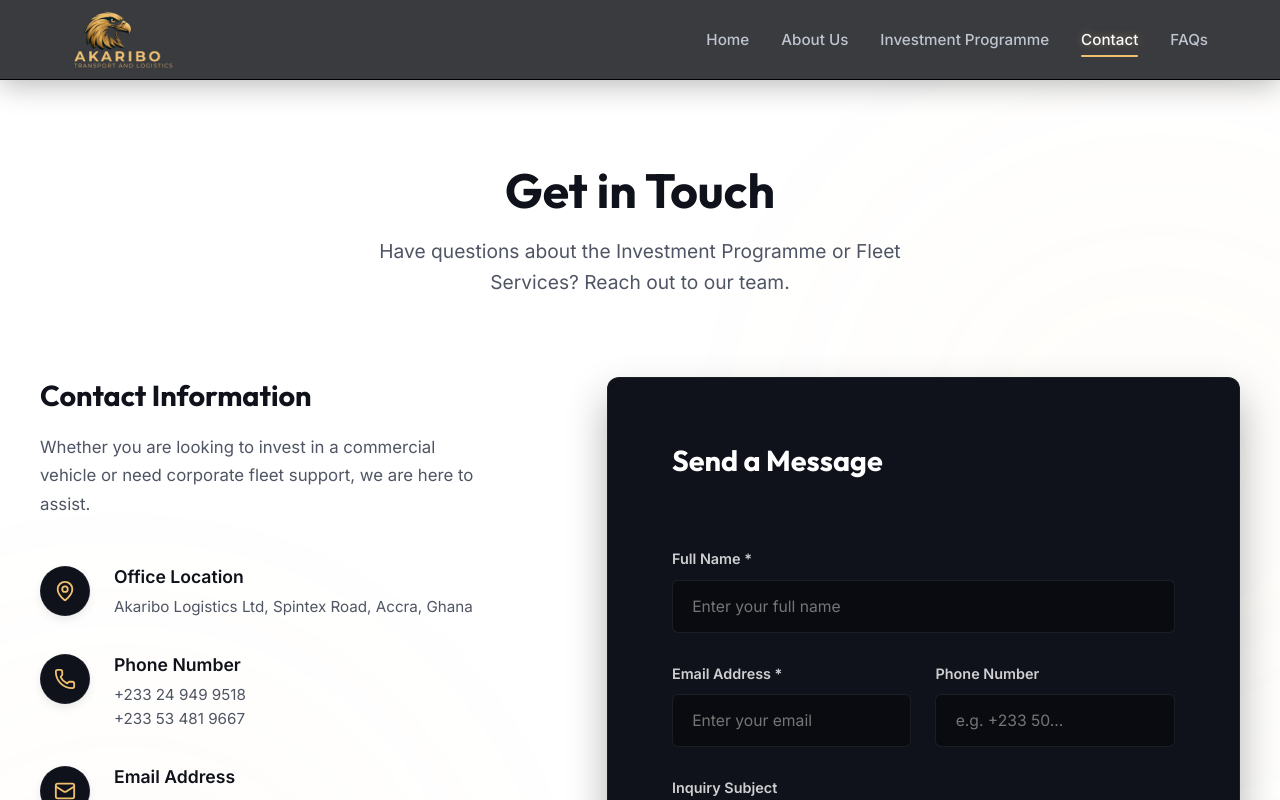
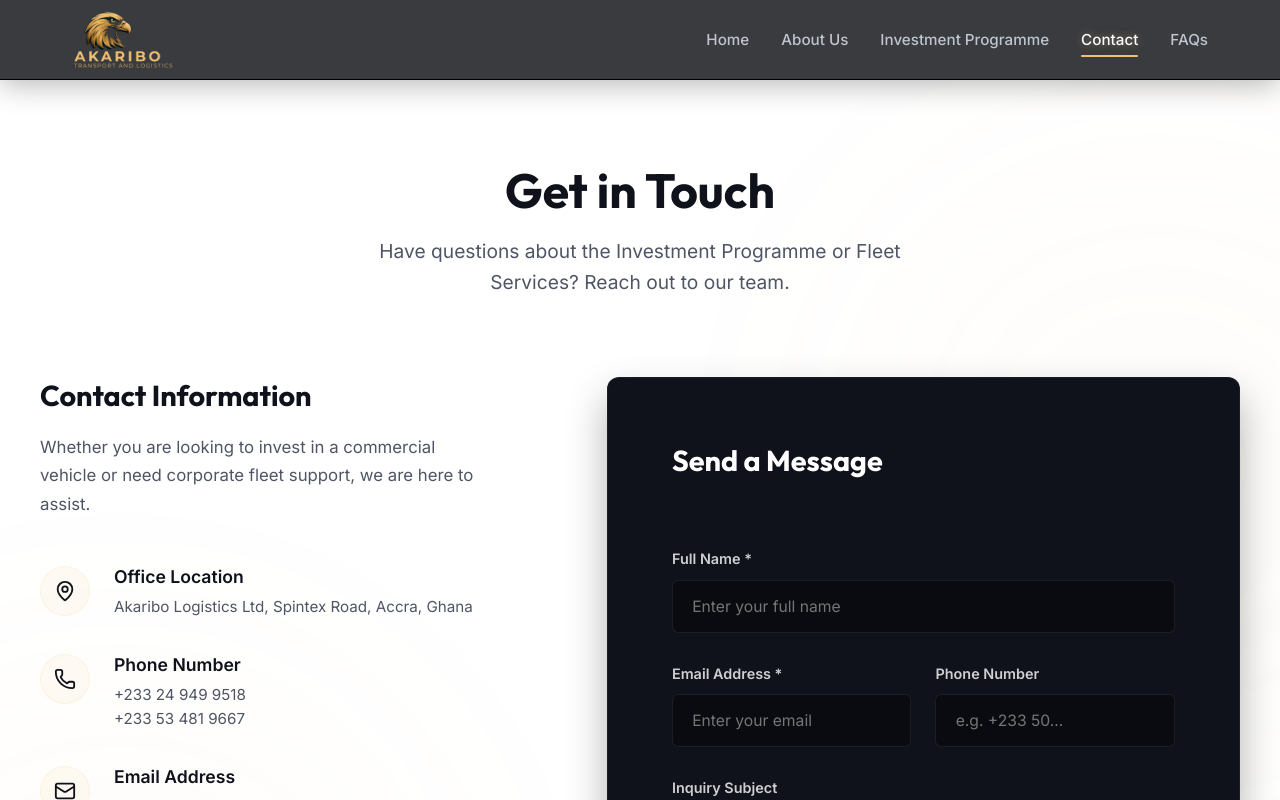
Before and after one commit to Choco246700/Akaribo, a React (Vite) app: page / in a window 1280 px wide. Both pictures are taken after a click on the button "Contact". Shown: the top 800 px of the page. Built offline with nearby package versions, Linux system fonts and the light colour scheme.

Commit message:
Style details list icons dark obsidian on light gold circles

```diff
--- a/src/pages/Contact/Contact.css
+++ b/src/pages/Contact/Contact.css
@@ -104,14 +104,13 @@
   width: 50px;
   height: 50px;
   border-radius: 50%;
-  background-color: hsl(222, 28%, 8%);
-  border: 1px solid rgba(255, 255, 255, 0.05);
+  background-color: rgba(238, 191, 111, 0.08);
+  border: 1px solid rgba(238, 191, 111, 0.15);
   display: flex;
   align-items: center;
   justify-content: center;
-  color: rgb(238, 191, 111);
+  color: hsl(222, 28%, 8%);
   flex-shrink: 0;
-  box-shadow: 0 4px 10px rgba(0, 0, 0, 0.08);
 }
 
 .info-text h3 {
```
